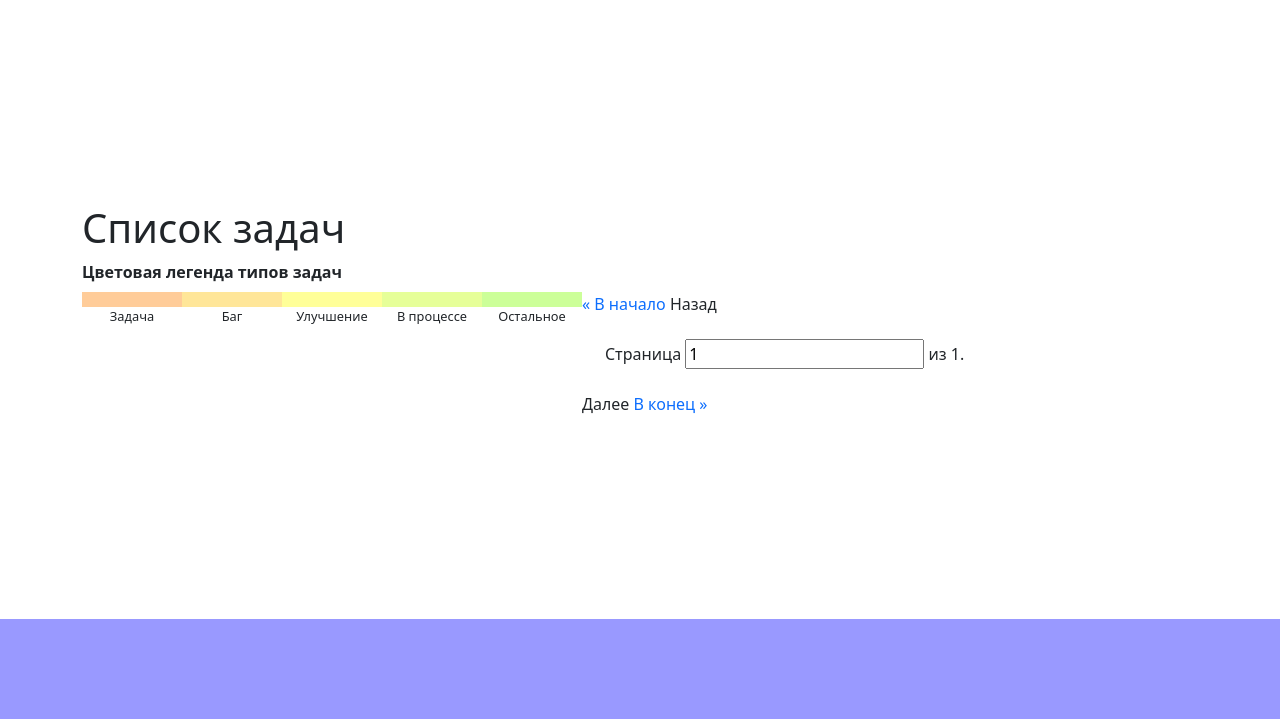
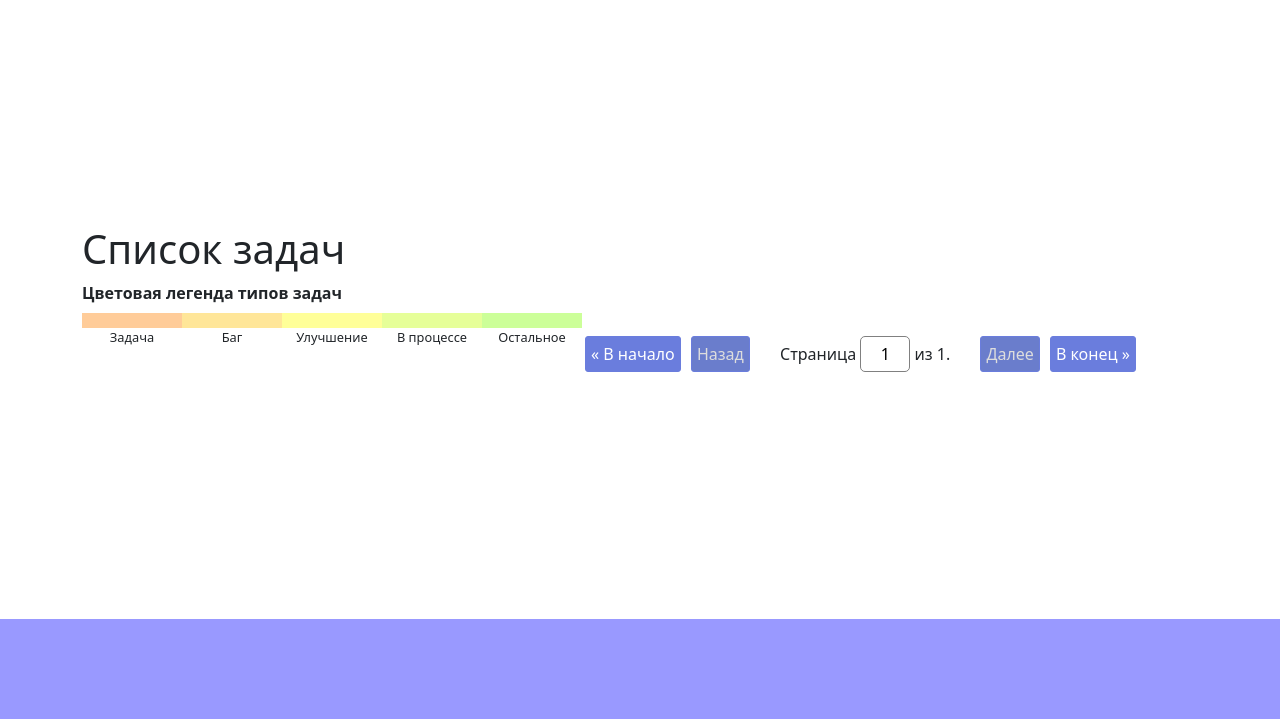
Before and after one commit to Kgbay/homework_59_Kudaibergen_Kyrgyzbay, a Django app: page / in a window 1280 px wide. Shown: the part 81-800 px from the top of the page. Run offline with Django 4.2, Linux system fonts and the light colour scheme; data that the repository does not hold is empty; parts of the project's set-up code (start-up, migrations or seed data) failed here and were passed over.

Commit message:
Добавил в css файл стилизацию пагинации

```diff
--- a/source/static/css/main.css
+++ b/source/static/css/main.css
@@ -119,3 +119,37 @@ footer {
     margin-top: auto;
     margin: 0;
 }
+.pagination {
+    text-align: center;
+}
+.pagination a, .pagination .page-disabled {
+    display: inline-block;
+    border: solid 1px #6a7ddd;
+    border-radius: 3px;
+    padding: 5px;
+    margin: 3px;
+}
+.pagination a {
+    background: #6a7ddd;
+    color: white;
+    text-decoration: none;
+}
+.pagination a:hover {
+    background: #6a7dff;
+    text-decoration: underline;
+}
+.pagination .page-disabled {
+    background: #6a7dcc;
+    color: #dddddd
+}
+.pagination .current-page {
+    display: inline-block;
+}
+.pagination .current-page input {
+    width: 50px;
+    padding: 5px 7px;
+    font-size: inherit;
+    border-radius: 5px;
+    text-align: center;
+    border: solid 1px gray;
+}
```
